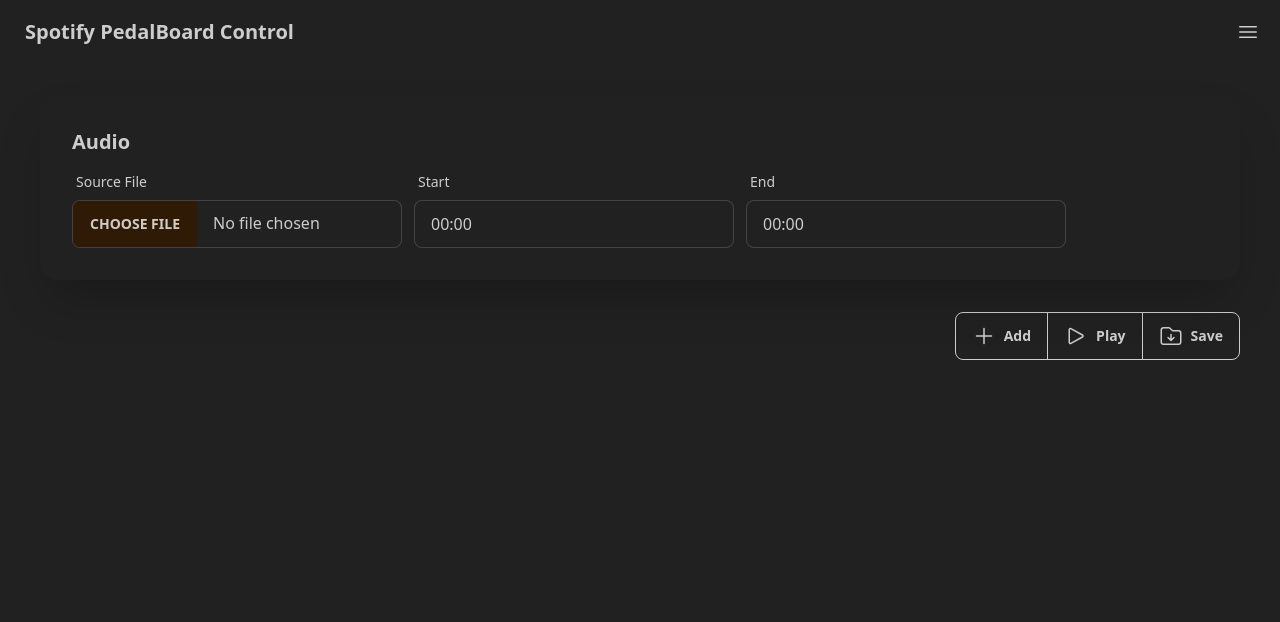
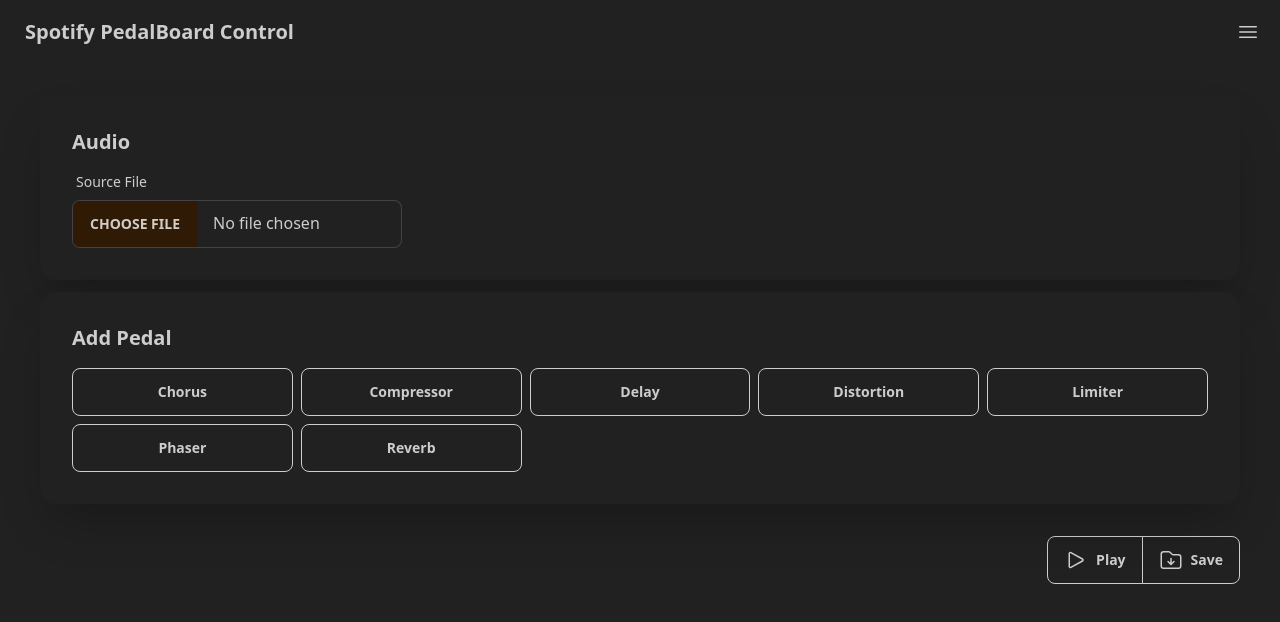
Before and after one commit to meuzi8122/spotify-pedalboard-control, a SvelteKit app: page / in a window 1280 px wide. Shown: the top 622 px of the page. Built offline with nearby package versions, Linux system fonts and the light colour scheme.

Commit message:
fix front

```diff
--- a/src/lib/component/form/ChorusForm.svelte
+++ b/src/lib/component/form/ChorusForm.svelte
@@ -1,15 +1,10 @@
 <script lang="ts">
   import type { Kind, Pedal } from "$lib/type";
-  import KindControl from "./control/KindControl.svelte";
   import ParameterControl from "./control/ParameterControl.svelte";
 
-  export let kind: Kind;
   export let parameters: Pedal["parameters"];
-
-  export let handleChange: (id: string) => void;
 </script>
 
-<KindControl bind:kind {handleChange} />
 <ParameterControl label="Rate" bind:value={parameters.rate} />
 <ParameterControl label="Depth" bind:value={parameters.depth} />
 <ParameterControl label="Feedback" bind:value={parameters.feedback} />
--- a/src/lib/component/form/DelayForm.svelte
+++ b/src/lib/component/form/DelayForm.svelte
@@ -1,15 +1,10 @@
 <script lang="ts">
-  import type { Kind, Pedal } from "$lib/type";
-  import KindControl from "./control/KindControl.svelte";
+  import type { Pedal } from "$lib/type";
   import ParameterControl from "./control/ParameterControl.svelte";
 
-  export let kind: Kind;
   export let parameters: Pedal["parameters"];
-
-  export let handleChange: (id: string) => void;
 </script>
 
-<KindControl bind:kind {handleChange} />
 <ParameterControl label="Delay Time" bind:value={parameters.time} unit="ms" />
 <ParameterControl label="Feedback" bind:value={parameters.feedback} />
 <ParameterControl label="Mix" bind:value={parameters.mix} />
--- a/src/lib/component/form/DistortionForm.svelte
+++ b/src/lib/component/form/DistortionForm.svelte
@@ -1,13 +1,8 @@
 <script lang="ts">
-  import type { Kind, Pedal } from "$lib/type";
-  import KindControl from "./control/KindControl.svelte";
+  import type { Pedal } from "$lib/type";
   import ParameterControl from "./control/ParameterControl.svelte";
 
-  export let kind: Kind;
   export let parameters: Pedal["parameters"];
-
-  export let handleChange: (id: string) => void;
 </script>
 
-<KindControl bind:kind {handleChange} />
 <ParameterControl label="Gain" bind:value={parameters.gain} />
--- a/src/lib/component/form/LimiterForm.svelte
+++ b/src/lib/component/form/LimiterForm.svelte
@@ -1,14 +1,9 @@
 <script lang="ts">
-  import type { Kind, Pedal } from "$lib/type";
-  import KindControl from "./control/KindControl.svelte";
+  import type { Pedal } from "$lib/type";
   import ParameterControl from "./control/ParameterControl.svelte";
 
-  export let kind: Kind;
   export let parameters: Pedal["parameters"];
-
-  export let handleChange: (id: string) => void;
 </script>
 
-<KindControl bind:kind {handleChange} />
 <ParameterControl label="Threshold" bind:value={parameters.threshold} unit="db" />
 <ParameterControl label="Release" bind:value={parameters.release} unit="ms" />
--- a/src/lib/component/form/ReverbForm.svelte
+++ b/src/lib/component/form/ReverbForm.svelte
@@ -1,13 +1,8 @@
 <script lang="ts">
-  import type { Kind, Pedal } from "$lib/type";
-  import KindControl from "./control/KindControl.svelte";
+  import type { Pedal } from "$lib/type";
   import ParameterControl from "./control/ParameterControl.svelte";
 
-  export let kind: Kind;
   export let parameters: Pedal["parameters"];
-
-  export let handleChange: (id: string) => void;
 </script>
 
-<KindControl bind:kind {handleChange} />
 <ParameterControl label="Room Size" bind:value={parameters.roomSize} />
--- a/src/lib/component/form/control/TimeControl.svelte
+++ /dev/null
@@ -1,11 +0,0 @@
-<script lang="ts">
-  export let label: string;
-  export let time: string;
-</script>
-
-<label class="form-control w-full max-w-xs">
-  <div class="label">
-    <span class="label-text">{label}</span>
-  </div>
-  <input type="text" class="input input-bordered w-full max-w-xs" bind:value={time} />
-</label>
--- a/src/lib/component/icon/PlusIcon.svelte
+++ /dev/null
@@ -1,10 +0,0 @@
-<svg
-  xmlns="http://www.w3.org/2000/svg"
-  fill="none"
-  viewBox="0 0 24 24"
-  stroke-width="1.5"
-  stroke="currentColor"
-  class="size-6"
->
-  <path stroke-linecap="round" stroke-linejoin="round" d="M12 4.5v15m7.5-7.5h-15" />
-</svg>
--- a/src/lib/constant.ts
+++ b/src/lib/constant.ts
@@ -1 +1,13 @@
+import type { Kind } from "./type";
+
 export const VALID_MUSIC_FILE_EXTENSIONS = ["mp3", "wav"];
+
+export const KINDS: { name: string; kind: Kind }[] = [
+  { name: "Chorus", kind: "chorus" },
+  { name: "Compressor", kind: "compressor" },
+  { name: "Delay", kind: "delay" },
+  { name: "Distortion", kind: "distortion" },
+  { name: "Limiter", kind: "limiter" },
+  { name: "Phaser", kind: "phaser" },
+  { name: "Reverb", kind: "reverb" },
+];
--- a/src/routes/+page.svelte
+++ b/src/routes/+page.svelte
@@ -1,7 +1,9 @@
 <script lang="ts">
+  import { invoke } from "@tauri-apps/api/core";
+  import { message } from "@tauri-apps/plugin-dialog";
+  import { v4 } from "uuid";
   import ChorusForm from "$lib/component/form/ChorusForm.svelte";
   import CompressorForm from "$lib/component/form/CompressorForm.svelte";
-  import TimeControl from "$lib/component/form/control/TimeControl.svelte";
   import DelayForm from "$lib/component/form/DelayForm.svelte";
   import DistortionForm from "$lib/component/form/DistortionForm.svelte";
   import LimiterForm from "$lib/component/form/LimiterForm.svelte";
@@ -9,12 +11,9 @@
   import ReverbForm from "$lib/component/form/ReverbForm.svelte";
   import DeleteIcon from "$lib/component/icon/DeleteIcon.svelte";
   import PlayIcon from "$lib/component/icon/PlayIcon.svelte";
-  import PlusIcon from "$lib/component/icon/PlusIcon.svelte";
   import SaveIcon from "$lib/component/icon/SaveIcon.svelte";
+  import { KINDS } from "$lib/constant";
   import type { Kind, Pedal } from "$lib/type";
-  import { invoke } from "@tauri-apps/api/core";
-  import { message } from "@tauri-apps/plugin-dialog";
-  import { v4 } from "uuid";
 
   function pedalReducer(kind: Kind, id?: string): Pedal {
     id = id ? id : v4();
@@ -37,52 +36,30 @@
     }
   }
 
-  function addPedal() {
-    pedals = [...pedals, pedalReducer("chorus")];
-  }
-
-  /* TODO */
-  function updatePedal(id: string) {
-    const index = pedals.findIndex((pedal) => pedal.id == id);
-    pedals[index] = pedalReducer(pedals[index].kind);
-    pedals = pedals;
+  function addPedal(kind: Kind) {
+    pedals = [...pedals, pedalReducer(kind)];
   }
 
   function deletePedal(id: string) {
     pedals = pedals.filter((pedal) => pedal.id != id);
   }
 
-  async function play() {
+  async function callPedalBoardGenerator(isSaved: boolean) {
+    await message(JSON.stringify(pedals));
     try {
       await invoke("call_pedal_board_generator", {
         sourcePath: "",
         pedals,
-        startTime,
-        endTime,
-        isSaved: false,
+        isSaved,
       });
     } catch (err) {
       await message(`${err}`);
     }
   }
 
-  async function save() {
-    try {
-      await invoke("call_pedal_board_generator", { sourcePath: "", pedals, startTime, endTime, isSaved: true });
-    } catch (err) {
-      await message(`${err}`);
-    }
-  }
-
-  let startTime: string = "00:00";
-  let endTime: string = "00:00";
   let files: FileList;
 
   let pedals: Pedal[] = [];
-
-  $: isStartTimeInvalid = startTime.match(/[0-9]{2}:[0-9]{2}/) == null;
-  $: isEndTimeInvalid = endTime.match(/[0-9]{2}:[0-9]{2}/) == null;
-  $: isFormInvalid = isStartTimeInvalid || isEndTimeInvalid;
 </script>
 
 <div class="container mx-auto">
@@ -98,8 +75,20 @@
               </div>
               <input type="file" class="file-input file-input-bordered" bind:files />
             </label>
-            <TimeControl label="Start" bind:time={startTime} />
-            <TimeControl label="End" bind:time={endTime} />
+          </div>
+        </div>
+      </div>
+    </div>
+
+    <div class="flex flex-col space-y-3 mb-8">
+      <div class="card bg-base-100 w-full shrink-0 shadow-2xl">
+        <div class="card-body">
+          <h2 class="card-title">Add Pedal</h2>
+          <p></p>
+          <div class="grid gap-2 grid-cols-5">
+            {#each KINDS as { name, kind }}
+              <button class="btn btn-outline" on:click={() => addPedal(kind)}>{name}</button>
+            {/each}
           </div>
         </div>
       </div>
@@ -113,51 +102,23 @@
               <DeleteIcon />
             </button>
           </div>
-          <h2 class="card-title">Pedal {index + 1}</h2>
+          <h2 class="card-title">Pedal-{index + 1} ({pedal.kind})</h2>
           <div class="flex flex-col">
             <div class="flex space-x-3">
               {#if pedal.kind == "chorus"}
-                <ChorusForm
-                  bind:kind={pedal.kind}
-                  bind:parameters={pedal.parameters}
-                  handleChange={() => updatePedal(pedal.id)}
-                />
+                <ChorusForm bind:parameters={pedal.parameters} />
               {:else if pedal.kind == "compressor"}
-                <CompressorForm
-                  bind:kind={pedal.kind}
-                  bind:parameters={pedal.parameters}
-                  handleChange={() => updatePedal(pedal.id)}
-                />
+                <CompressorForm bind:parameters={pedal.parameters} />
               {:else if pedal.kind == "delay"}
-                <DelayForm
-                  bind:kind={pedal.kind}
-                  bind:parameters={pedal.parameters}
-                  handleChange={() => updatePedal(pedal.id)}
-                />
+                <DelayForm bind:parameters={pedal.parameters} />
               {:else if pedal.kind == "distortion"}
-                <DistortionForm
-                  bind:kind={pedal.kind}
-                  bind:parameters={pedal.parameters}
-                  handleChange={() => updatePedal(pedal.id)}
-                />
+                <DistortionForm bind:parameters={pedal.parameters} />
               {:else if pedal.kind == "limiter"}
-                <LimiterForm
-                  bind:kind={pedal.kind}
-                  bind:parameters={pedal.parameters}
-                  handleChange={() => updatePedal(pedal.id)}
-                />
+                <LimiterForm bind:parameters={pedal.parameters} />
               {:else if pedal.kind == "phaser"}
-                <PhaserForm
-                  bind:kind={pedal.kind}
-                  bind:parameters={pedal.parameters}
-                  handleChange={() => updatePedal(pedal.id)}
-                />
+                <PhaserForm bind:parameters={pedal.parameters} />
               {:else if pedal.kind == "reverb"}
-                <ReverbForm
-                  bind:kind={pedal.kind}
-                  bind:parameters={pedal.parameters}
-                  handleChange={() => updatePedal(pedal.id)}
-                />
+                <ReverbForm bind:parameters={pedal.parameters} />
               {/if}
             </div>
           </div>
@@ -167,15 +128,11 @@
   </div>
 
   <div class="flex justify-end join">
-    <button class="btn btn-outline join-item" on:click={addPedal}>
-      <PlusIcon />
-      Add
-    </button>
-    <button class="btn btn-outline join-item" on:click={play} disabled={isFormInvalid}>
+    <button class="btn btn-outline join-item" on:click={() => callPedalBoardGenerator(false)}>
       <PlayIcon />
       Play
     </button>
-    <button class="btn btn-outline join-item" on:click={save} disabled={isFormInvalid}>
+    <button class="btn btn-outline join-item" on:click={() => callPedalBoardGenerator(true)}>
       <SaveIcon />
       Save
     </button>
```
Also changed, not shown: src/lib/component/form/CompressorForm.svelte (+1 -6 lines), src/lib/component/form/PhaserForm.svelte (+1 -6 lines), src/lib/component/form/control/KindControl.svelte (deleted, +0 -27 lines).
